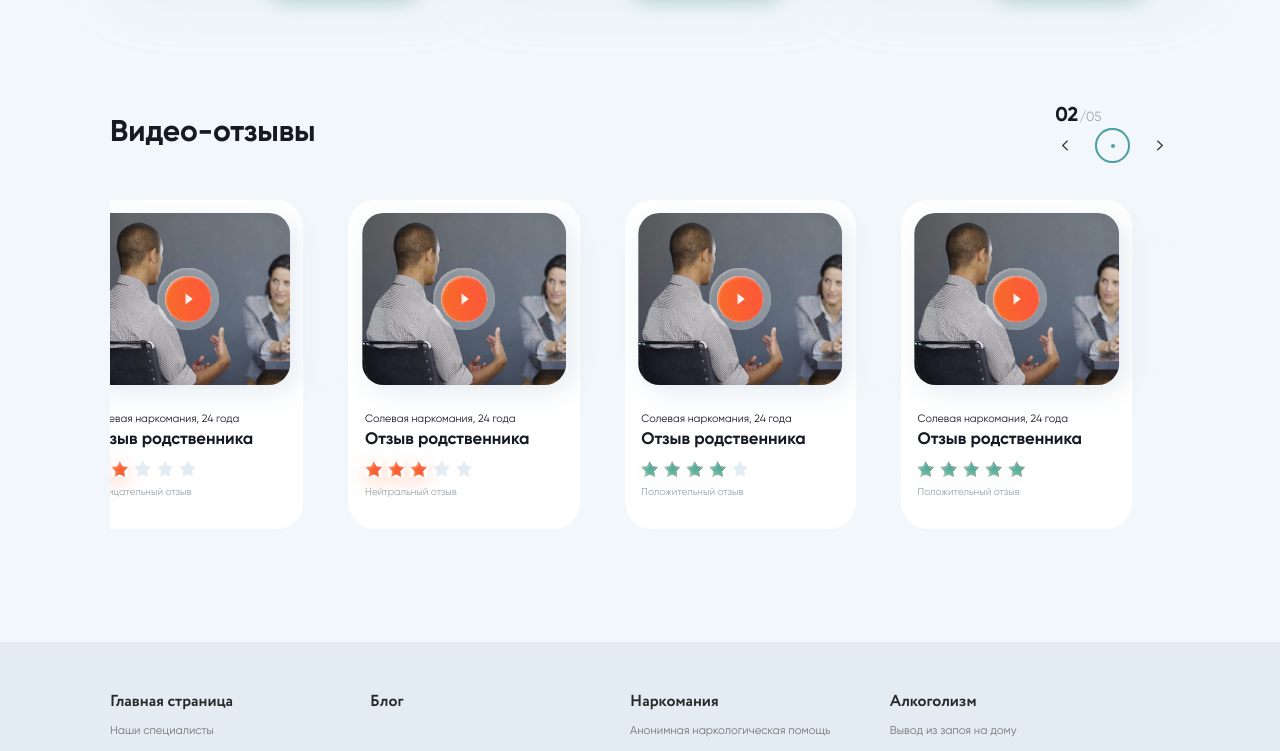
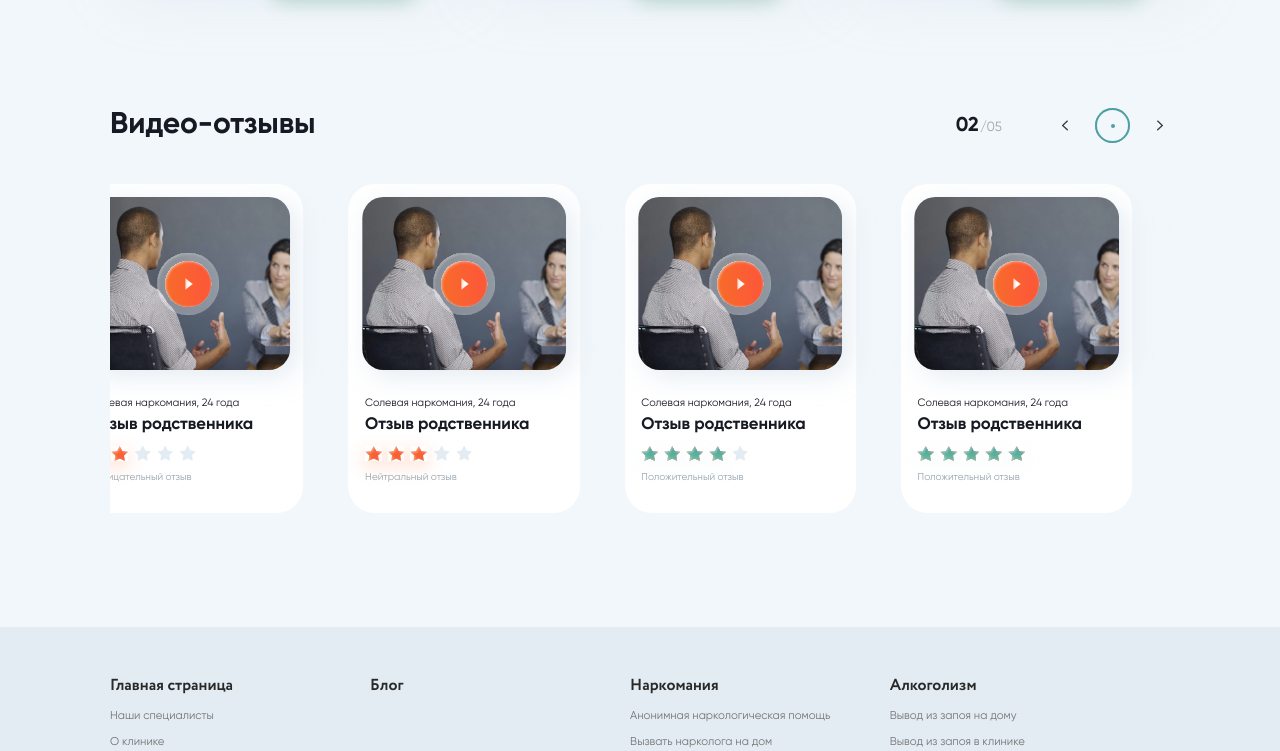
Before and after one commit to homerioni/liberty, a plain HTML site: page main.html in a window 1280 px wide. Shown: the part 4920-5671 px from the top of the page. Drawn offline with Linux system fonts and the light colour scheme.

Commit message:
create section video-reviews

```diff
--- a/scss/index/_video-reviews.scss
+++ b/scss/index/_video-reviews.scss
@@ -7,8 +7,17 @@
     margin-bottom: 5.5rem;
   }
 
+  &__navigation-block {
+    display: flex;
+    align-items: center;
+  }
+
   &__navigation-time-body {
     background-color: #F2F7FB;
+  }
+
+  &__pagination {
+    margin-right: 8rem;
   }
 
   &__slider {
```
Also changed, not shown: css/style.css.
